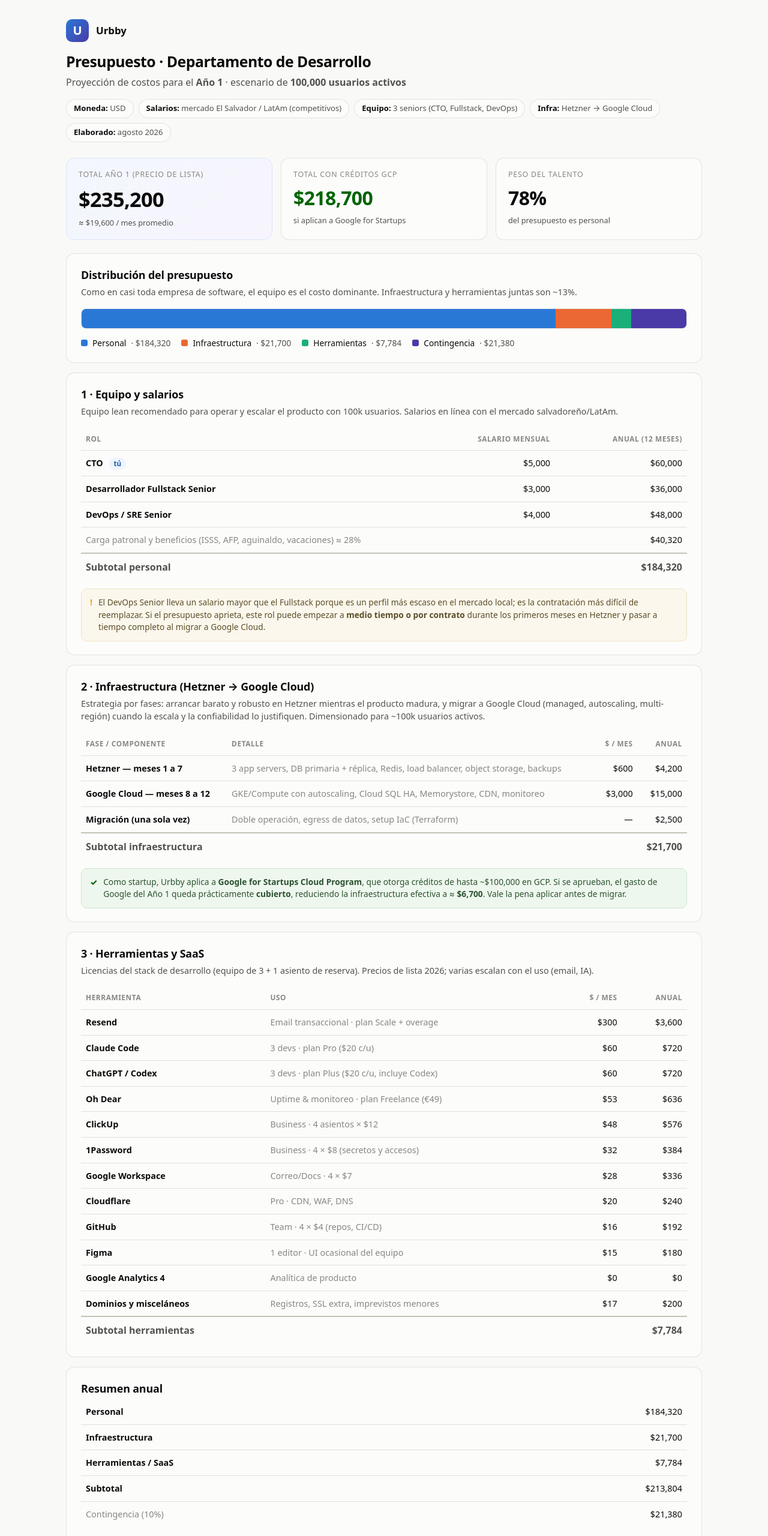
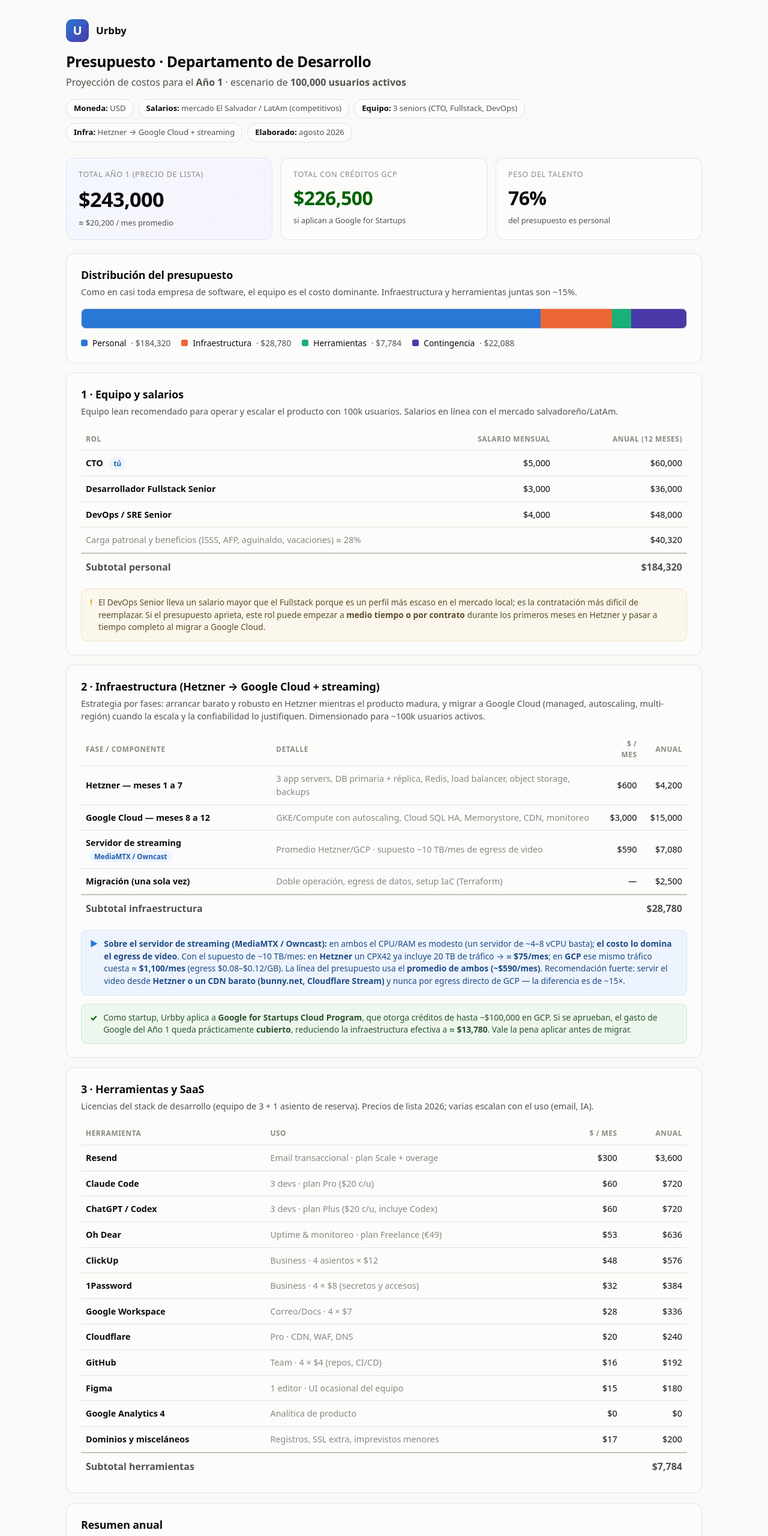
Before and after one commit to memof1/urbby, a plain HTML site: page Presupuesto-Desarrollo-Año1.html in a window 1280 px wide. Shown: the top 2560 px of the page at 60% size. Drawn offline with Linux system fonts and the light colour scheme.

Commit message:
Update development budget page

```diff
--- a/Presupuesto-Desarrollo-Año1.html
+++ b/Presupuesto-Desarrollo-Año1.html
@@ -74,6 +74,8 @@
   .note .i{flex:none;font-weight:800;color:var(--warn)}
   .note.good{background:#eef7ee;border-color:#cbe6cb;color:#2c5230}
   .note.good .i{color:var(--good)}
+  .note.info{background:#eef4fd;border-color:#d3e2f8;color:#1c4a86}
+  .note.info .i{color:var(--s1)}
 
   .totgrid{display:grid;grid-template-columns:1fr 1fr;gap:14px}
   .totcard{border:1px solid var(--border);border-radius:12px;padding:18px 20px}
@@ -107,7 +109,7 @@
       <span class="chip"><b>Moneda:</b> USD</span>
       <span class="chip"><b>Salarios:</b> mercado El Salvador / LatAm (competitivos)</span>
       <span class="chip"><b>Equipo:</b> 3 seniors (CTO, Fullstack, DevOps)</span>
-      <span class="chip"><b>Infra:</b> Hetzner → Google Cloud</span>
+      <span class="chip"><b>Infra:</b> Hetzner → Google Cloud + streaming</span>
       <span class="chip"><b>Elaborado:</b> agosto 2026</span>
     </div>
   </header>
@@ -116,17 +118,17 @@
   <div class="heroes">
     <div class="hero accent">
       <div class="k">Total Año 1 (precio de lista)</div>
-      <div class="v big num">$235,200</div>
-      <div class="cap">≈ $19,600 / mes promedio</div>
+      <div class="v big num">$243,000</div>
+      <div class="cap">≈ $20,200 / mes promedio</div>
     </div>
     <div class="hero">
       <div class="k">Total con créditos GCP</div>
-      <div class="v num" style="color:var(--good)">$218,700</div>
+      <div class="v num" style="color:var(--good)">$226,500</div>
       <div class="cap">si aplican a Google for Startups</div>
     </div>
     <div class="hero">
       <div class="k">Peso del talento</div>
-      <div class="v num">78%</div>
+      <div class="v num">76%</div>
       <div class="cap">del presupuesto es personal</div>
     </div>
   </div>
@@ -134,18 +136,18 @@
   <!-- DISTRIBUTION -->
   <section>
     <h2>Distribución del presupuesto</h2>
-    <p class="lead">Como en casi toda empresa de software, el equipo es el costo dominante. Infraestructura y herramientas juntas son ~13%.</p>
+    <p class="lead">Como en casi toda empresa de software, el equipo es el costo dominante. Infraestructura y herramientas juntas son ~15%.</p>
     <div class="barwrap">
-      <div class="seg" style="width:78.4%;background:var(--s1)" title="Personal · $184,320 · 78.4%"></div>
-      <div class="seg" style="width:9.2%;background:var(--s2)" title="Infraestructura · $21,700 · 9.2%"></div>
-      <div class="seg" style="width:3.3%;background:var(--s3)" title="Herramientas / SaaS · $7,784 · 3.3%"></div>
-      <div class="seg" style="width:9.1%;background:var(--s4)" title="Contingencia 10% · $21,380 · 9.1%"></div>
+      <div class="seg" style="width:75.9%;background:var(--s1)" title="Personal · $184,320 · 75.9%"></div>
+      <div class="seg" style="width:11.8%;background:var(--s2)" title="Infraestructura · $28,780 · 11.8%"></div>
+      <div class="seg" style="width:3.2%;background:var(--s3)" title="Herramientas / SaaS · $7,784 · 3.2%"></div>
+      <div class="seg" style="width:9.1%;background:var(--s4)" title="Contingencia 10% · $22,088 · 9.1%"></div>
     </div>
     <div class="legend">
       <div class="it"><span class="swatch" style="background:var(--s1)"></span>Personal <span class="amt num">· $184,320</span></div>
-      <div class="it"><span class="swatch" style="background:var(--s2)"></span>Infraestructura <span class="amt num">· $21,700</span></div>
+      <div class="it"><span class="swatch" style="background:var(--s2)"></span>Infraestructura <span class="amt num">· $28,780</span></div>
       <div class="it"><span class="swatch" style="background:var(--s3)"></span>Herramientas <span class="amt num">· $7,784</span></div>
-      <div class="it"><span class="swatch" style="background:var(--s4)"></span>Contingencia <span class="amt num">· $21,380</span></div>
+      <div class="it"><span class="swatch" style="background:var(--s4)"></span>Contingencia <span class="amt num">· $22,088</span></div>
     </div>
   </section>
 
@@ -170,7 +172,7 @@
 
   <!-- INFRA -->
   <section>
-    <h2>2 · Infraestructura (Hetzner → Google Cloud)</h2>
+    <h2>2 · Infraestructura (Hetzner → Google Cloud + streaming)</h2>
     <p class="lead">Estrategia por fases: arrancar barato y robusto en Hetzner mientras el producto madura, y migrar a Google Cloud (managed, autoscaling, multi-región) cuando la escala y la confiabilidad lo justifiquen. Dimensionado para ~100k usuarios activos.</p>
     <table>
       <thead>
@@ -179,11 +181,13 @@
       <tbody>
         <tr><td class="role">Hetzner — meses 1 a 7</td><td class="muted-td">3 app servers, DB primaria + réplica, Redis, load balancer, object storage, backups</td><td class="n">$600</td><td class="n">$4,200</td></tr>
         <tr><td class="role">Google Cloud — meses 8 a 12</td><td class="muted-td">GKE/Compute con autoscaling, Cloud SQL HA, Memorystore, CDN, monitoreo</td><td class="n">$3,000</td><td class="n">$15,000</td></tr>
+        <tr><td class="role">Servidor de streaming <span class="tag">MediaMTX / Owncast</span></td><td class="muted-td">Promedio Hetzner/GCP · supuesto ~10 TB/mes de egress de video</td><td class="n">$590</td><td class="n">$7,080</td></tr>
         <tr><td class="role">Migración (una sola vez)</td><td class="muted-td">Doble operación, egress de datos, setup IaC (Terraform)</td><td class="n">—</td><td class="n">$2,500</td></tr>
-        <tr class="sub"><td colspan="3">Subtotal infraestructura</td><td class="n">$21,700</td></tr>
+        <tr class="sub"><td colspan="3">Subtotal infraestructura</td><td class="n">$28,780</td></tr>
       </tbody>
     </table>
-    <div class="note good"><span class="i">✓</span><div>Como startup, Urbby aplica a <b>Google for Startups Cloud Program</b>, que otorga créditos de hasta ~$100,000 en GCP. Si se aprueban, el gasto de Google del Año 1 queda prácticamente <b>cubierto</b>, reduciendo la infraestructura efectiva a ≈ <b>$6,700</b>. Vale la pena aplicar antes de migrar.</div></div>
+    <div class="note info"><span class="i">▶</span><div><b>Sobre el servidor de streaming (MediaMTX / Owncast):</b> en ambos el CPU/RAM es modesto (un servidor de ~4–8 vCPU basta); <b>el costo lo domina el egress de video</b>. Con el supuesto de ~10 TB/mes: en <b>Hetzner</b> un CPX42 ya incluye 20 TB de tráfico → ≈ <b>$75/mes</b>; en <b>GCP</b> ese mismo tráfico cuesta ≈ <b>$1,100/mes</b> (egress $0.08–$0.12/GB). La línea del presupuesto usa el <b>promedio de ambos (~$590/mes)</b>. Recomendación fuerte: servir el video desde <b>Hetzner o un CDN barato (bunny.net, Cloudflare Stream)</b> y nunca por egress directo de GCP — la diferencia es de ~15×.</div></div>
+    <div class="note good"><span class="i">✓</span><div>Como startup, Urbby aplica a <b>Google for Startups Cloud Program</b>, que otorga créditos de hasta ~$100,000 en GCP. Si se aprueban, el gasto de Google del Año 1 queda prácticamente <b>cubierto</b>, reduciendo la infraestructura efectiva a ≈ <b>$13,780</b>. Vale la pena aplicar antes de migrar.</div></div>
   </section>
 
   <!-- TOOLS -->
@@ -218,22 +222,22 @@
     <table style="margin-bottom:18px">
       <tbody>
         <tr><td class="role">Personal</td><td class="n">$184,320</td></tr>
-        <tr><td class="role">Infraestructura</td><td class="n">$21,700</td></tr>
+        <tr><td class="role">Infraestructura</td><td class="n">$28,780</td></tr>
         <tr><td class="role">Herramientas / SaaS</td><td class="n">$7,784</td></tr>
-        <tr><td class="role">Subtotal</td><td class="n">$213,804</td></tr>
-        <tr><td class="muted-td">Contingencia (10%)</td><td class="n">$21,380</td></tr>
+        <tr><td class="role">Subtotal</td><td class="n">$220,884</td></tr>
+        <tr><td class="muted-td">Contingencia (10%)</td><td class="n">$22,088</td></tr>
       </tbody>
     </table>
     <div class="totgrid">
       <div class="totcard hi">
         <div class="lbl">Total Año 1 · precio de lista</div>
-        <div class="big num">$235,184</div>
-        <div class="sm">≈ $19,599 / mes</div>
+        <div class="big num">$242,972</div>
+        <div class="sm">≈ $20,248 / mes</div>
       </div>
       <div class="totcard">
         <div class="lbl">Total Año 1 · con créditos GCP</div>
-        <div class="big num" style="color:var(--good)">$218,684</div>
-        <div class="sm">≈ $18,224 / mes · escenario optimizado</div>
+        <div class="big num" style="color:var(--good)">$226,472</div>
+        <div class="sm">≈ $18,873 / mes · escenario optimizado</div>
       </div>
     </div>
   </section>
@@ -242,15 +246,15 @@
   <section>
     <h2>Notas y recomendaciones</h2>
     <ul class="recs">
-      <li><b>El equipo es el 78% del costo</b> — cualquier ahorro real viene de decisiones de contratación, no de recortar herramientas. Las licencias completas del stack son ~$8k/año, mucho menos de un mes de nómina.</li>
+      <li><b>El streaming es el comodín del presupuesto.</b> A ~10 TB/mes la diferencia entre Hetzner (~$75/mes) y GCP (~$1,100/mes) es de ~15×, y crece linealmente con las horas vistas. Servir el video desde Hetzner o un CDN de bajo costo (bunny.net, Cloudflare Stream) puede ahorrar miles de dólares al mes frente al egress directo de GCP.</li>
+      <li><b>El equipo es el 76% del costo</b> — cualquier ahorro real viene de decisiones de contratación, no de recortar herramientas. Las licencias completas del stack son ~$8k/año, mucho menos de un mes de nómina.</li>
       <li><b>Dos asistentes de IA en paralelo:</b> el presupuesto incluye Claude Code y ChatGPT/Codex ($20 c/u por dev). Tener ambos da flexibilidad de modelos, pero si se busca recortar, uno solo cubre la mayoría de casos; revisar el uso real tras el primer trimestre.</li>
       <li><b>Aplicar a Google for Startups antes de migrar.</b> Los créditos pueden cubrir casi todo el gasto de GCP del Año 1; sin ellos, considerar quedarse en Hetzner más tiempo, que da excelente relación precio/rendimiento.</li>
-      <li><b>Hetzner sube precios en 2026</b> (varios ajustes anunciados), pero sigue siendo dramáticamente más barato que GCP. La fase 1 en Hetzner es la decisión correcta para conservar caja mientras se valida el producto.</li>
       <li><b>Riesgo del equipo lean:</b> con un solo Fullstack Senior, el desarrollo de features tiene un punto único de falla. Si la tracción crece, la primera contratación adicional recomendada es un <b>segundo Fullstack (mid/senior)</b> en el segundo semestre.</li>
       <li><b>Sin QA ni diseño dedicados:</b> la calidad y la UI recaen en el propio equipo de desarrollo. Es viable en fase temprana, pero conviene reservar presupuesto para QA o diseño (interno o freelance) apenas el producto gane usuarios.</li>
       <li><b>Observabilidad:</b> se retiró Sentry para evitar duplicar con Oh Dear. Ten presente que cubren cosas distintas — Oh Dear vigila uptime/disponibilidad externa, mientras que Sentry captura errores y trazas dentro de la app. Si más adelante hace falta rastrear bugs en producción, evaluar Sentry (tiene plan gratuito) u otra herramienta de error tracking.</li>
       <li><b>Nota sobre salarios:</b> los montos actuales ($3,000–$5,000) son sólidos para el mercado local salvadoreño, pero quedan por debajo de las ofertas remotas de LatAm/US para perfiles senior. Vigilar el riesgo de fuga de talento y contemplar ajustes o equity si aparece competencia por el equipo.</li>
-      <li><b>Costos que escalan con usuarios:</b> Resend (volumen de email) y la infraestructura crecen con la base activa. La cifra de Resend asume ~500k emails/mes; si el volumen sube, evaluar el plan Enterprise o un proveedor con tarifa por volumen.</li>
+      <li><b>Costos que escalan con usuarios:</b> Resend (email), la infraestructura y sobre todo el streaming crecen con la base activa. La cifra de Resend asume ~500k emails/mes; si el volumen sube, evaluar el plan Enterprise o un proveedor con tarifa por volumen.</li>
       <li><b>Contingencia del 10%</b> cubre rotación, ajustes salariales de mitad de año y sobrecostos de la migración. Recomendable no eliminarla.</li>
     </ul>
   </section>
```
